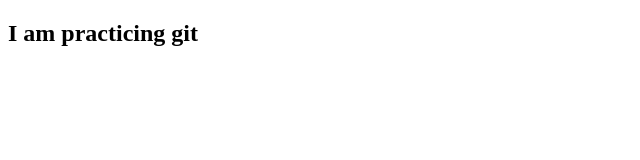
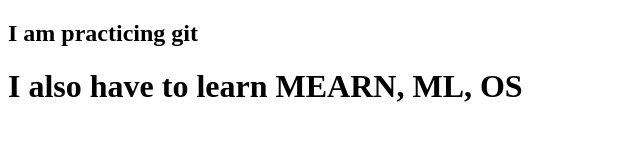
Before and after one commit to mahadysab/OnePH, a plain HTML site: page index.html in a window 1280 px wide. Shown: the whole page, without its empty margins (0-640 px from the left). Drawn offline with Linux system fonts and the light colour scheme.

Commit message:
added some h1

```diff
--- a/index.html
+++ b/index.html
@@ -9,7 +9,7 @@
 
 <body>
     <h2>I am practicing git</h2>
-
+    <h1>I also have to learn MEARN, ML, OS</h1>
 </body>
 
 </html>
```
